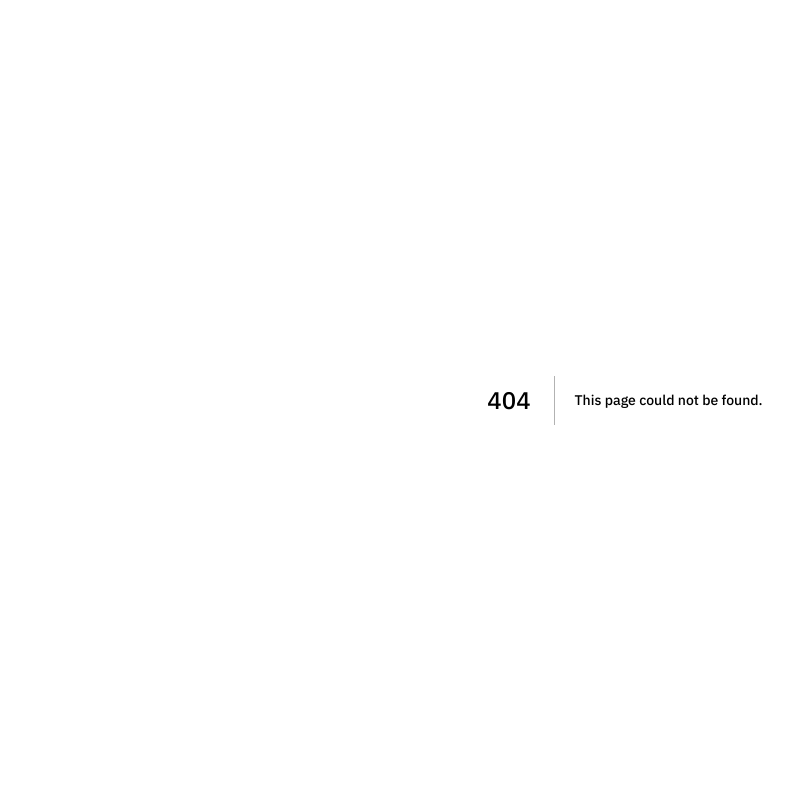
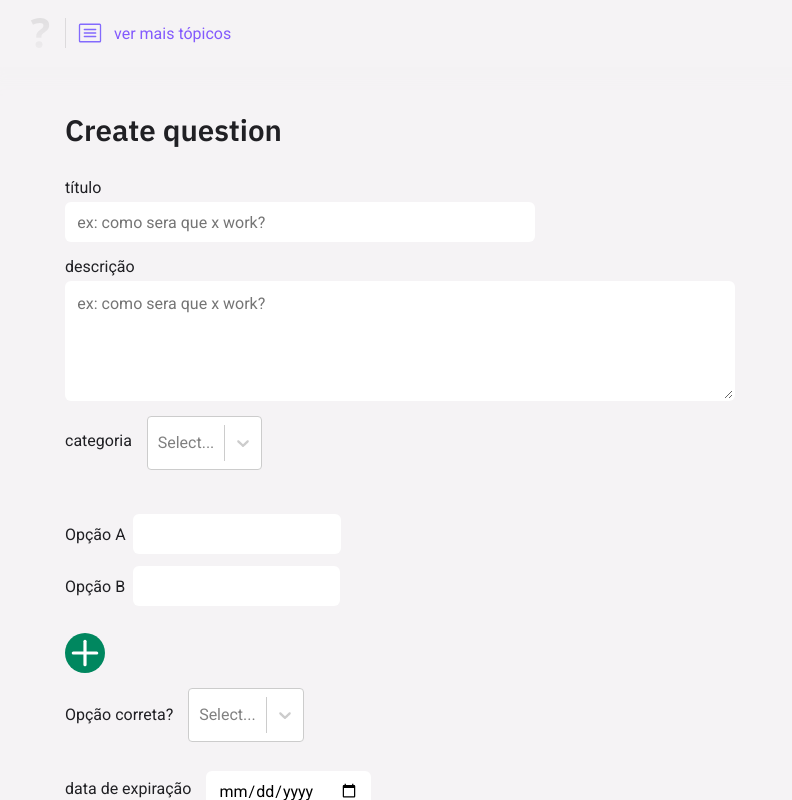
Before and after one commit to cod3baze/baziku_users, a Next.js app: page /me/questions/compose in a window 1280 px wide. Before the commit this address had no page. Shown: the whole page, without its empty margins (15-807 px from the left). Built offline with nearby package versions, Linux system fonts and the light colour scheme.

Commit message:
compose Page UI

```diff
--- /dev/null
+++ b/src/pages/me/questions/compose.tsx
@@ -0,0 +1,263 @@
+import Head from "next/head";
+import { Plus } from "phosphor-react";
+import { useState } from "react";
+import { SubmitHandler, useForm } from "react-hook-form";
+import Selection from "react-select";
+import { object, string } from "yup";
+
+import { yupResolver } from "@hookform/resolvers/yup";
+
+import { Header } from "../../../components/Header";
+import styles from "../../../styles/pages/me/ComposeQuestion.module.scss";
+
+type QuestionFormData = {
+  title: string;
+  description: string;
+  option_a: string;
+  option_b: string;
+  option_c?: string;
+  option_d?: string;
+  expire_at?: Date;
+};
+
+type ISelectTransferData = {
+  label: string;
+  value: string;
+};
+
+const NewQuestionFormSchema = object().shape({
+  title: string().required("Nome de usuário obrigatório"),
+  description: string(),
+});
+
+export default function ComposeQuestionPage() {
+  const [optionInputList, setOptionInputList] = useState([
+    {
+      label: "Opção A",
+      value: "option_a",
+    },
+    {
+      label: "Opção B",
+      value: "option_b",
+    },
+  ]);
+  const [questionCategory, setQuestionCategory] =
+    useState<ISelectTransferData>();
+  const [questionAnswer, setQuestionAnswer] = useState<ISelectTransferData>();
+
+  const category_options = [
+    {
+      label: "tech",
+      value: "technology",
+    },
+    {
+      label: "Dúvida",
+      value: "question",
+    },
+    {
+      label: "Alimentação",
+      value: "food",
+    },
+    {
+      label: "Outro",
+      value: "any",
+    },
+  ];
+  const answer_options = [
+    {
+      label: "A",
+      value: "a",
+    },
+    {
+      label: "B",
+      value: "b",
+    },
+    {
+      label: "C",
+      value: "c",
+    },
+    {
+      label: "D",
+      value: "d",
+    },
+  ];
+
+  function releaseNewInputOption() {
+    if (optionInputList.length >= 4) return;
+
+    if (optionInputList.length === 2) {
+      setOptionInputList((state) => [
+        ...state,
+        {
+          label: "Opção C",
+          value: "option_c",
+        },
+      ]);
+    } else if (optionInputList.length === 3) {
+      setOptionInputList((state) => [
+        ...state,
+        {
+          label: "Opção D",
+          value: "option_d",
+        },
+      ]);
+    }
+  }
+
+  const { register, handleSubmit } = useForm({
+    resolver: yupResolver(NewQuestionFormSchema),
+  });
+
+  const handleChangeCategory = ({ label, value }: ISelectTransferData) => {
+    setQuestionCategory({
+      label,
+      value,
+    });
+  };
+
+  const handleChangeAnswer = ({ label, value }: ISelectTransferData) => {
+    setQuestionAnswer({
+      label,
+      value,
+    });
+  };
+
+  const handleNewScheduleService: SubmitHandler<QuestionFormData> = async (
+    values
+  ) => {
+    const formattedValues = {
+      title: values.title,
+      description: values.description,
+      category: questionCategory.value,
+      expire_at: values?.expire_at,
+      created_at: new Date(),
+      users: [],
+      options: [
+        {
+          id: "a",
+          label: values.option_a,
+        },
+        {
+          id: "b",
+          label: values.option_b,
+        },
+        {
+          id: "c",
+          label: values?.option_c,
+        },
+        {
+          id: "d",
+          label: values?.option_d,
+        },
+      ],
+      answer: {
+        id: questionAnswer.value,
+        label: questionAnswer.label,
+      },
+      owner_id: "",
+    };
+
+    console.log(`values: ${JSON.stringify(formattedValues, null, 2)}`);
+  };
+
+  return (
+    <>
+      <Head>
+        <title>Create question | Cognu Questions platform</title>
+        <meta name="description" content="Baziku users courses" />
+        <link rel="icon" href="/favicon.ico" />
+      </Head>
+
+      <div className={styles.composeQuestionPage}>
+        <Header />
+
+        <div>
+          <section>
+            <h1>Create question</h1>
+          </section>
+          <form
+            onSubmit={handleSubmit(handleNewScheduleService)}
+            className={styles.form}
+          >
+            <div className={styles.inputGroup}>
+              <div>
+                <label htmlFor="title">título</label>
+                <input
+                  type="text"
+                  id="title"
+                  placeholder="ex: como sera que x work?"
+                  {...register("title")}
+                />
+              </div>
+
+              <div>
+                <label htmlFor="description">descrição</label>
+                <textarea
+                  id="description"
+                  placeholder="ex: como sera que x work?"
+                  {...register("description")}
+                />
+              </div>
+
+              <div>
+                <div className={styles.flexGroup}>
+                  <label htmlFor="category">categoria</label>
+                  <Selection
+                    instanceId="category"
+                    options={category_options}
+                    onChange={handleChangeCategory}
+                  />
+                </div>
+              </div>
+            </div>
+
+            <div className={styles.inputOptionsGroup}>
+              <section>
+                {optionInputList.map((option) => (
+                  <div key={option.value}>
+                    <label htmlFor={option.value}>{option.label}</label>
+                    <input
+                      type="text"
+                      id={option.value}
+                      {...register(option.value)}
+                    />
+                  </div>
+                ))}
+
+                <button
+                  onClick={releaseNewInputOption}
+                  className={styles.moreButton}
+                  type="button"
+                >
+                  <Plus size={34} weight="bold" color="var(--white)" />
+                </button>
+              </section>
+
+              <div className={styles.flexGroup}>
+                <label htmlFor="question_answer">Opção correta?</label>
+                <Selection
+                  instanceId="question_answer"
+                  options={answer_options}
+                  onChange={handleChangeAnswer}
+                />
+              </div>
+            </div>
+
+            <div className={styles.inputGroup}>
+              <div>
+                <div className={styles.flexGroup}>
+                  <label htmlFor="expire_at">data de expiração</label>
+                  <input type="date" {...register("expire_at")} />
+                </div>
+              </div>
+            </div>
+
+            <button type="submit" className={styles.submitButton}>
+              criar
+            </button>
+          </form>
+        </div>
+      </div>
+    </>
+  );
+}
--- /dev/null
+++ b/src/styles/pages/me/ComposeQuestion.module.scss
@@ -0,0 +1,128 @@
+.composeQuestionPage {
+  > div {
+    display: flex;
+    flex-direction: column;
+
+    max-width: 680px;
+    margin: 3rem 0.5rem;
+    margin-left: 80px;
+  }
+}
+
+.inputGroup {
+  display: flex;
+  flex-direction: column;
+
+  > div {
+    display: flex;
+    flex-direction: column;
+    margin-bottom: 1rem;
+
+    label {
+      display: inline-block;
+      margin-bottom: 5px;
+    }
+  }
+}
+
+.inputOptionsGroup {
+  display: flex;
+  flex-direction: column;
+  gap: 1rem;
+
+  label {
+    + input {
+      margin-left: 0.5rem;
+    }
+  }
+
+  > section {
+    display: flex;
+    flex-direction: column;
+    gap: 0.8rem;
+
+    transition: all 0.2s;
+
+    div {
+      transition: all 0.2s;
+    }
+  }
+
+  .moreButton {
+    display: flex;
+    justify-content: center;
+    align-items: center;
+
+    height: 40px;
+    width: 40px;
+    border-radius: 20px;
+    margin-top: 1rem;
+
+    transition: all 0.2s;
+    background: var(--green-500);
+    color: var(--white);
+
+    &:hover {
+      transform: scale(0.9);
+    }
+    &:active {
+      transform: scale(0.7);
+    }
+  }
+}
+
+.form {
+  display: flex;
+  flex-direction: column;
+  gap: 2rem;
+
+  margin-top: 2rem;
+
+  input {
+    height: 40px;
+    max-width: 470px;
+    padding: 0.2rem 0.7rem;
+    border-radius: 0.4rem;
+    border: 2px solid transparent;
+
+    &:focus {
+      outline: 2px solid var(--express);
+    }
+  }
+
+  textarea {
+    height: 120px;
+    max-width: 670px;
+    padding: 0.7rem;
+    border-radius: 0.4rem;
+    border: 2px solid transparent;
+
+    resize: vertical;
+
+    &:focus {
+      outline: 2px solid var(--express);
+    }
+  }
+
+  button.submitButton {
+    height: 44px;
+    width: 300px;
+    border-radius: 0.5rem;
+    margin-top: 2rem;
+
+    font: normal 500 1.3rem "Roboto", Sans-serif;
+    transition: all 0.2s;
+    background: var(--express);
+    color: var(--white);
+
+    &:hover {
+      background: var(--express-hover);
+    }
+  }
+}
+
+.flexGroup {
+  display: flex;
+  align-items: center;
+  gap: 1rem;
+}
```
